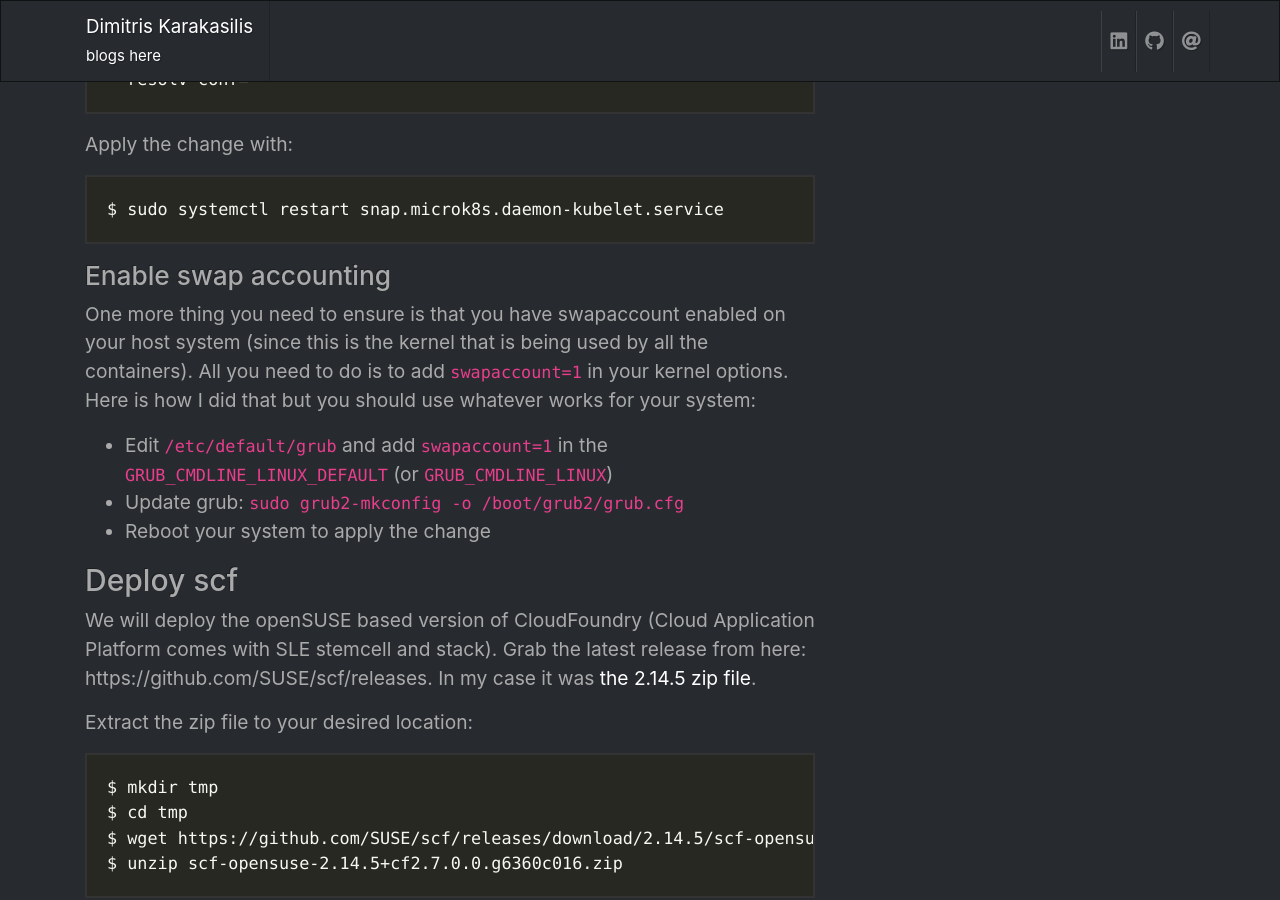
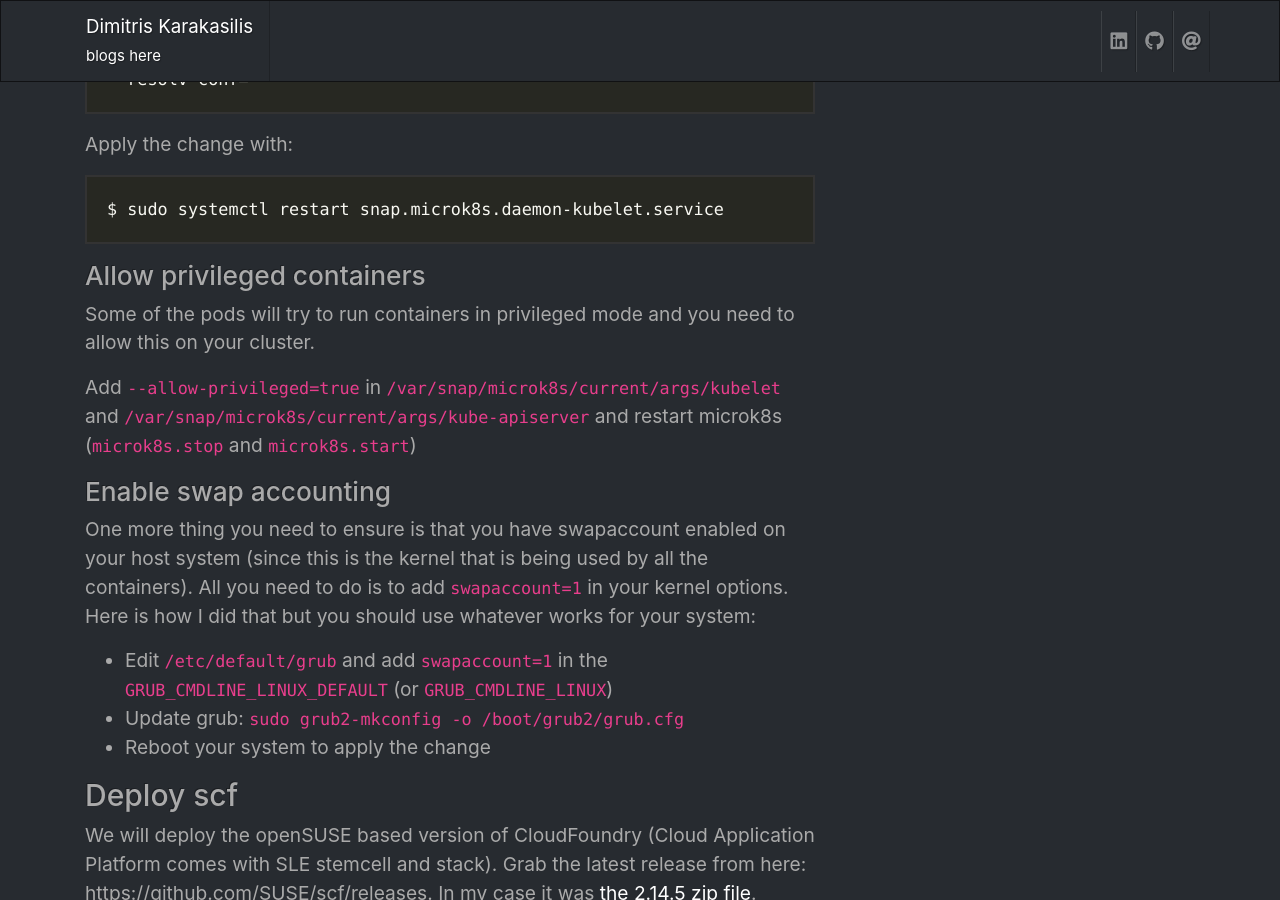
Before and after one commit to jimmykarily/myblog, a Jekyll site: the page built from _posts/2019-01-27-scf-on-microk8s.markdown, in a window 1280 px wide and 900 px high, scrolled down 3250 px. Built offline with Jekyll 4.4.1, drawn with Linux system fonts in a browser that asks for light colours; nearby versions of some CDN libraries.

Commit message:
Add step to allow privileged containers

````diff
--- a/_posts/2019-01-27-scf-on-microk8s.markdown
+++ b/_posts/2019-01-27-scf-on-microk8s.markdown
@@ -131,6 +131,12 @@
 ```bash
 $ sudo systemctl restart snap.microk8s.daemon-kubelet.service
 ```
+
+### Allow privileged containers
+
+Some of the pods will try to run containers in privileged mode and you need to allow this on your cluster.
+
+Add `--allow-privileged=true` in `/var/snap/microk8s/current/args/kubelet` and `/var/snap/microk8s/current/args/kube-apiserver` and restart microk8s (`microk8s.stop` and `microk8s.start`)
 
 ### Enable swap accounting
 
````
